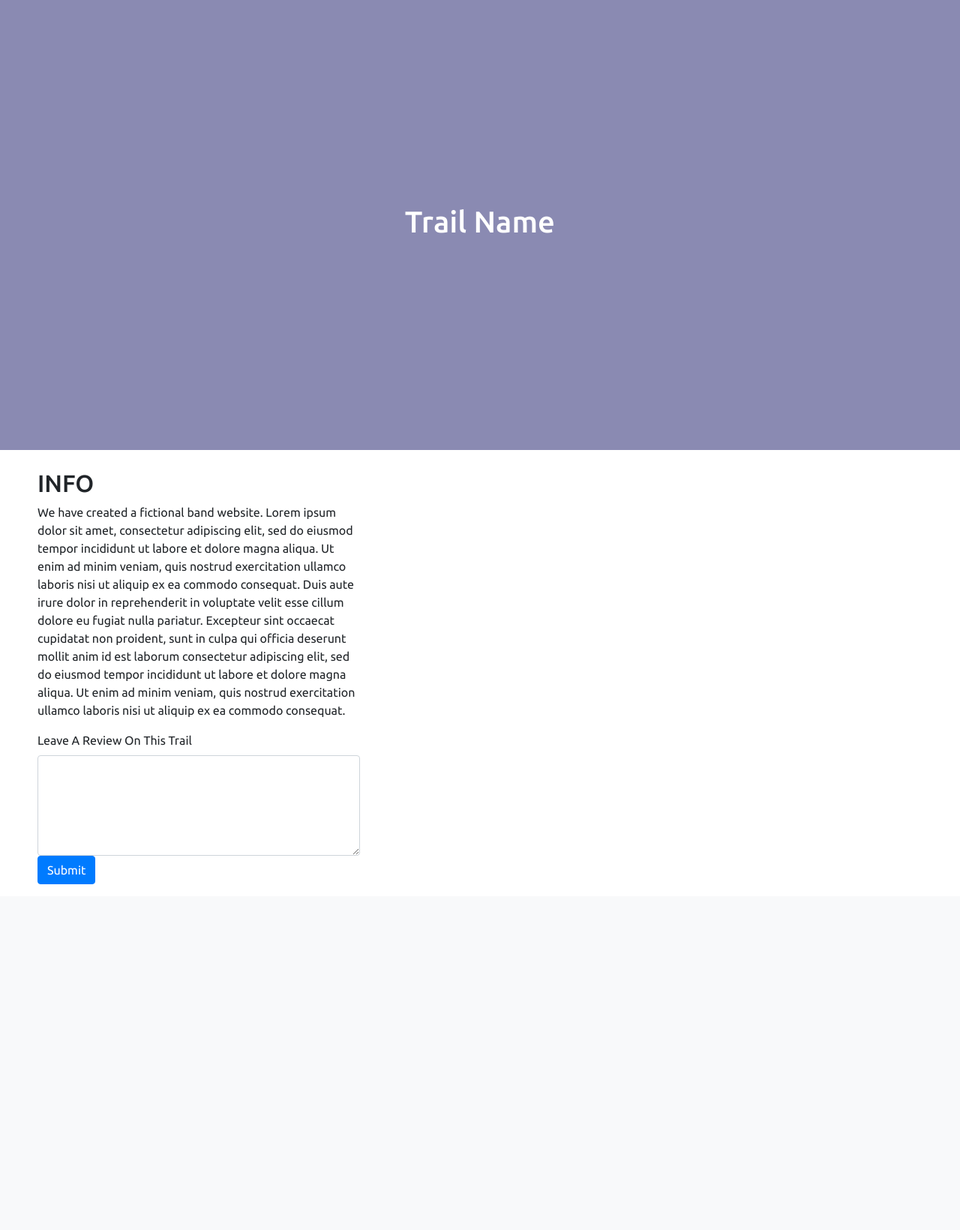
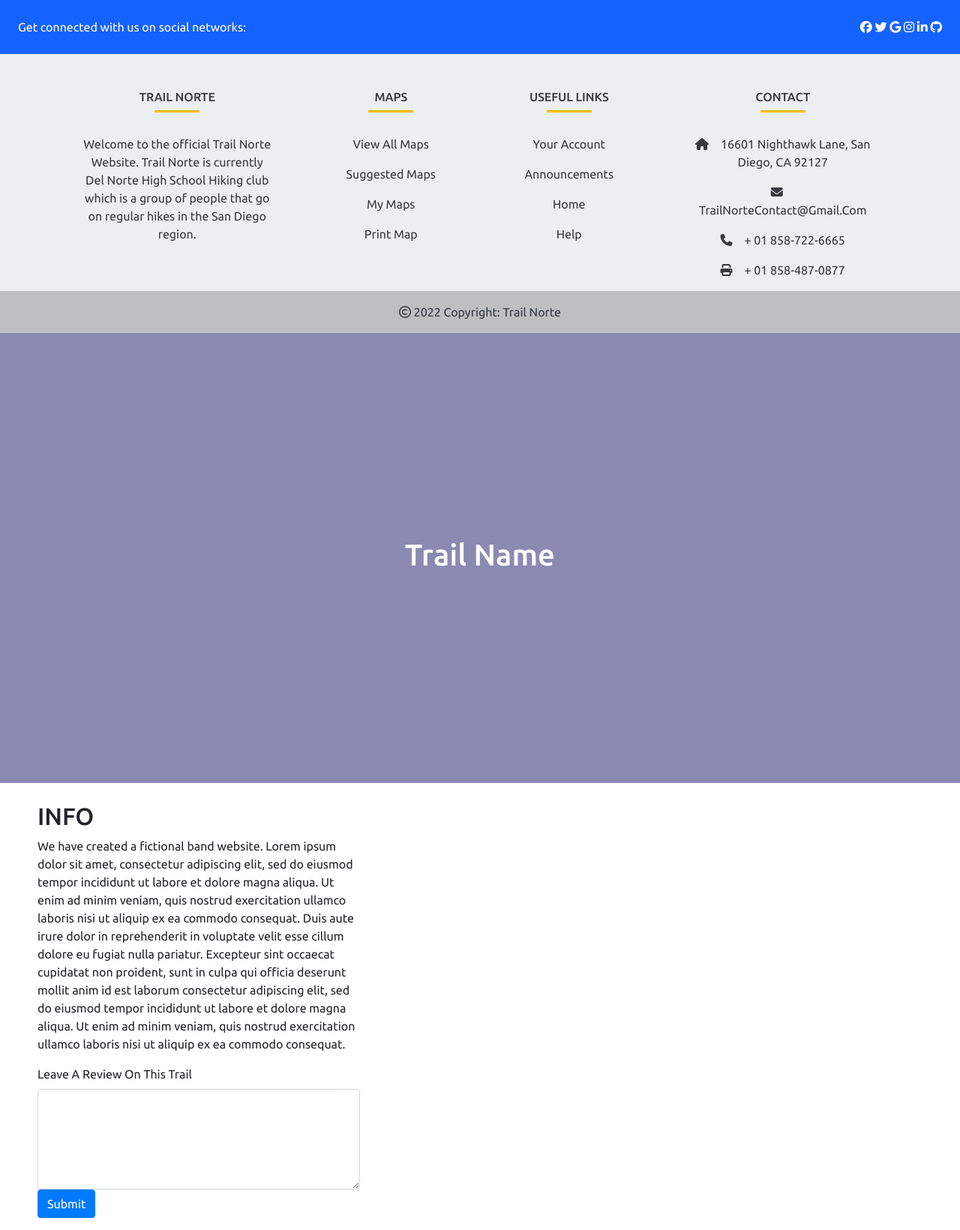
Before and after one commit to Ethan-Gravin25/TLDEW, a Python web app: template templates/hikeDescriptionOutline.html in a window 1280 px wide. Shown: the part 56-1696 px from the top of the page at 75% size. Before the commit the page ends 1235 px from the top, so only its background shows below. Run offline with Jinja, Linux system fonts and the light colour scheme; the template is opened without the code that fills it, so the values that code supplies are empty; some libraries are stand-ins or nearby versions.

Commit message:
finished footer

```diff
--- a/__init__.py
+++ b/__init__.py
@@ -1,5 +1,5 @@
 from flask import Flask
-from flask_migrate import Migrate
+
 
 """
 These object will be used throughout project.
--- a/cruddy/app_crud.py
+++ b/cruddy/app_crud.py
@@ -1,6 +1,5 @@
 """control dependencies to support CRUD app routes and APIs"""
 from flask import Blueprint, render_template, request, url_for, redirect, jsonify, make_response
-from flask_login import login_required, logout_user
 
 from cruddy.query import *
 
--- a/main.py
+++ b/main.py
@@ -1,8 +1,6 @@
 # import "packages" from flask
 from flask import Flask, render_template
-from __init__ import app
 
-from cruddy.app_crud import app_crud
 from cruddy.app_crud_api import app_crud_api
 
 app.register_blueprint(app_crud)
--- a/templates/hikeDescriptionOutline.html
+++ b/templates/hikeDescriptionOutline.html
@@ -1,6 +1,8 @@
 <!DOCTYPE html>
 <html lang="en">
 {% include "layouts/navbar.html" %}
+{% include "layouts/footer.html" %}
+
 
 <head>
     <meta charset="UTF-8">
--- a/templates/layouts/footer.html
+++ b/templates/layouts/footer.html
@@ -1,243 +1,139 @@
-<header>
-    <!-- Content -->
-</header>
+<link rel="stylesheet" href="https://stackpath.bootstrapcdn.com/bootstrap/4.3.1/css/bootstrap.min.css" integrity="sha384-ggOyR0iXCbMQv3Xipma34MD+dH/1fQ784/j6cY/iJTQUOhcWr7x9JvoRxT2MZw1T" crossorigin="anonymous">
+<link rel="stylesheet" href="https://cdn.jsdelivr.net/npm/bootstrap-icons@1.3.0/font/bootstrap-icons.css">
+<link rel="stylesheet" href="https://cdnjs.cloudflare.com/ajax/libs/font-awesome/4.7.0/css/font-awesome.min.css">
+<script src='https://kit.fontawesome.com/a076d05399.js' crossorigin='anonymous'></script>
 
-<main>
-    <!-- Content -->
-</main>
+    <footer class="text-center text-lg-start text-dark" style="background-color: #ECEFF1">
+        <section
+                class="d-flex justify-content-between p-4 text-white"
+                style="background-color: #1562ff"
+        >
+            <!-- Left -->
+            <div class="me-5">
+                <span>Get connected with us on social networks:  </span>
+            </div>
 
-<footer class="footer">
-    <div class="footer__addr">
-        <h1 class="footer__logo">Something</h1>
 
-        <h2>Contact</h2>
+            <!-- Left -->
 
-        <address>
-            5534 Somewhere In. The World 22193-10212<br>
+            <!-- Right -->
+            <div>
+                <a href="" class="text-white me-4">
+                    <i class="fab fa-facebook-f"></i>
+                </a>
+                <a href="" class="text-white me-4">
+                    <i class="fab fa-twitter"></i>
+                </a>
+                <a href="" class="text-white me-4">
+                    <i class="fab fa-google"></i>
+                </a>
+                <a href="" class="text-white me-4">
+                    <i class="fab fa-instagram"></i>
+                </a>
+                <a href="" class="text-white me-4">
+                    <i class="fab fa-linkedin"></i>
+                </a>
+                <a href="" class="text-white me-4">
+                    <i class="fab fa-github"></i>
+                </a>
+            </div>
+            <!-- Right -->
+        </section>
+        <!-- Section: Social media -->
 
-            <a class="footer__btn" href="mailto:example@gmail.com">Email Us</a>
-        </address>
-    </div>
+        <!-- Section: Links  -->
+        <section class="">
+            <div class="container text-center text-md-start mt-5">
+                <!-- Grid row -->
+                <div class="row mt-3">
+                    <!-- Grid column -->
+                    <div class="col-md-3 col-lg-4 col-xl-3 mx-auto mb-4">
+                        <!-- Content -->
+                        <h6 class="text-uppercase fw-bold">Trail Norte</h6>
+                        <hr
+                                class="mb-4 mt-0 d-inline-block mx-auto"
+                                style="width: 60px; background-color: #ffc204; height: 2px"
+                        />
+                        <p>
+                            Welcome to the official Trail Norte Website. Trail Norte is currently Del Norte High School Hiking club which is a group of people that go on regular hikes in the San Diego region.
+                        </p>
+                    </div>
+                    <!-- Grid column -->
 
-    <ul class="footer__nav">
-        <li class="nav__item">
-            <h2 class="nav__title">Media</h2>
+                    <!-- Grid column -->
+                    <div class="col-md-2 col-lg-2 col-xl-2 mx-auto mb-4">
+                        <!-- Links -->
+                        <h6 class="text-uppercase fw-bold">Maps</h6>
+                        <hr
+                                class="mb-4 mt-0 d-inline-block mx-auto"
+                                style="width: 60px; background-color: #ffc204; height: 2px"
+                        />
+                        <p>
+                            <a href="#!" class="text-dark">View All Maps</a>
+                        </p>
+                        <p>
+                            <a href="#!" class="text-dark">Suggested Maps</a>
+                        </p>
+                        <p>
+                            <a href="#!" class="text-dark">My Maps</a>
+                        </p>
+                        <p>
+                            <a href="#!" class="text-dark">Print Map</a>
+                        </p>
+                    </div>
+                    <!-- Grid column -->
 
-            <ul class="nav__ul">
-                <li>
-                    <a href="#">Online</a>
-                </li>
+                    <!-- Grid column -->
+                    <div class="col-md-3 col-lg-2 col-xl-2 mx-auto mb-4">
+                        <!-- Links -->
+                        <h6 class="text-uppercase fw-bold">Useful links</h6>
+                        <hr
+                                class="mb-4 mt-0 d-inline-block mx-auto"
+                                style="width: 60px; background-color: #ffc204; height: 2px"
+                        />
+                        <p>
+                            <a href="#!" class="text-dark">Your Account</a>
+                        </p>
+                        <p>
+                            <a href="#!" class="text-dark">Announcements</a>
+                        </p>
+                        <p>
+                            <a href="#!" class="text-dark">Home</a>
+                        </p>
+                        <p>
+                            <a href="#!" class="text-dark">Help</a>
+                        </p>
+                    </div>
+                    <!-- Grid column -->
 
-                <li>
-                    <a href="#">Print</a>
-                </li>
+                    <!-- Grid column -->
+                    <div class="col-md-4 col-lg-3 col-xl-3 mx-auto mb-md-0 mb-4">
+                        <!-- Links -->
+                        <h6 class="text-uppercase fw-bold">Contact</h6>
+                        <hr
+                                class="mb-4 mt-0 d-inline-block mx-auto"
+                                style="width: 60px; background-color: #ffc204; height: 2px"
+                        />
+                        <p><i class="fas fa-home mr-3"></i>16601 Nighthawk Lane, San Diego, CA 92127</p>
+                        <p><i class="fas fa-envelope mr-3"></i>TrailNorteContact@Gmail.Com</p>
+                        <p><i class="fas fa-phone mr-3"></i>+ 01 858-722-6665</p>
+                        <p><i class="fas fa-print mr-3"></i>+ 01 858-487-0877</p>
+                    </div>
+                    <!-- Grid column -->
+                </div>
+                <!-- Grid row -->
+            </div>
+        </section>
+        <!-- Section: Links  -->
 
-                <li>
-                    <a href="#">Alternative Ads</a>
-                </li>
-            </ul>
-        </li>
-
-        <li class="nav__item nav__item--extra">
-            <h2 class="nav__title">Technology</h2>
-
-            <ul class="nav__ul nav__ul--extra">
-                <li>
-                    <a href="#">Hardware Design</a>
-                </li>
-
-                <li>
-                    <a href="#">Software Design</a>
-                </li>
-
-                <li>
-                    <a href="#">Digital Signage</a>
-                </li>
-
-                <li>
-                    <a href="#">Automation</a>
-                </li>
-
-                <li>
-                    <a href="#">Artificial Intelligence</a>
-                </li>
-
-                <li>
-                    <a href="#">IoT</a>
-                </li>
-            </ul>
-        </li>
-
-        <li class="nav__item">
-            <h2 class="nav__title">Legal</h2>
-
-            <ul class="nav__ul">
-                <li>
-                    <a href="#">Privacy Policy</a>
-                </li>
-
-                <li>
-                    <a href="#">Terms of Use</a>
-                </li>
-
-                <li>
-                    <a href="#">Sitemap</a>
-                </li>
-            </ul>
-        </li>
-    </ul>
-
-    <div class="legal">
-        <p>&copy; 2019 Something. All rights reserved.</p>
-
-        <div class="legal__links">
-            <span>Made with <span class="heart">♥</span> remotely from Anywhere</span>
+        <!-- Copyright -->
+        <div
+                class="text-center p-3"
+                style="background-color: rgba(0, 0, 0, 0.2)"><i class="fa fa-copyright" aria-hidden="true"></i>
+            2022 Copyright: <a class="text-dark" href="https://TrailNorte.com/">Trail Norte</a>
         </div>
-    </div>
-</footer>
-
-<style
-        *, *:before, *:after {
-        box-sizing: border-box;
-        }
-
-        html {
-        font-size: 100%;
-        }
-
-        body {
-        font-family: acumin-pro, system-ui, sans-serif;
-        margin: 0;
-        display: grid;
-        grid-template-rows: auto 1fr auto;
-        font-size: 14px;
-        background-color: #f4f4f4;
-        align-items: start;
-        min-height: 100vh;
-        }
-
-        .footer {
-        display: flex;
-        flex-flow: row wrap;
-        padding: 30px 30px 20px 30px;
-        color: #2f2f2f;
-        background-color: #fff;
-        border-top: 1px solid #e5e5e5;
-        }
-
-        .footer > * {
-    flex:  1 100%;
-}
-
-.footer__addr {
-    margin-right: 1.25em;
-    margin-bottom: 2em;
-}
-
-.footer__logo {
-    font-family: 'Pacifico', cursive;
-    font-weight: 400;
-    text-transform: lowercase;
-    font-size: 1.5rem;
-}
-
-.footer__addr h2 {
-    margin-top: 1.3em;
-    font-size: 15px;
-    font-weight: 400;
-}
-
-.nav__title {
-    font-weight: 400;
-    font-size: 15px;
-}
-
-.footer address {
-    font-style: normal;
-    color: #999;
-}
-
-.footer__btn {
-    display: flex;
-    align-items: center;
-    justify-content: center;
-    height: 36px;
-    max-width: max-content;
-    background-color: rgb(33, 33, 33, 0.07);
-    border-radius: 100px;
-    color: #2f2f2f;
-    line-height: 0;
-    margin: 0.6em 0;
-    font-size: 1rem;
-    padding: 0 1.3em;
-}
-
-.footer ul {
-    list-style: none;
-    padding-left: 0;
-}
-
-.footer li {
-    line-height: 2em;
-}
-
-.footer a {
-    text-decoration: none;
-}
-
-.footer__nav {
-    display: flex;
-    flex-flow: row wrap;
-}
-
-.footer__nav > * {
-    flex: 1 50%;
-    margin-right: 1.25em;
-}
-.nav__ul a {
-    color: #999;
-}
-
-.nav__ul--extra {
-    column-count: 2;
-    column-gap: 1.25em;
-}
-
-.legal {
-    display: flex;
-    flex-wrap: wrap;
-    color: #999;
-}
-
-.legal__links {
-    display: flex;
-    align-items: center;
-}
-
-.heart {
-    color: #2f2f2f;
-}
-
-@media screen and (min-width: 24.375em) {
-    .legal .legal__links {
-        margin-left: auto;
-    }
-}
-
-@media screen and (min-width: 40.375em) {
-    .footer__nav > * {
-        flex: 1;
-    }
-
-    .nav__item--extra {
-        flex-grow: 2;
-    }
-
-    .footer__addr {
-        flex: 1 0px;
-    }
-
-    .footer__nav {
-        flex: 2 0px;
-    }
-}
+        <!-- Copyright -->
+    </footer>
+    <!-- Footer -->
+</div>
+<!-- End of .container -->
```
